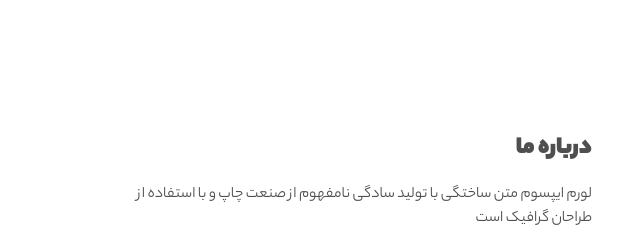
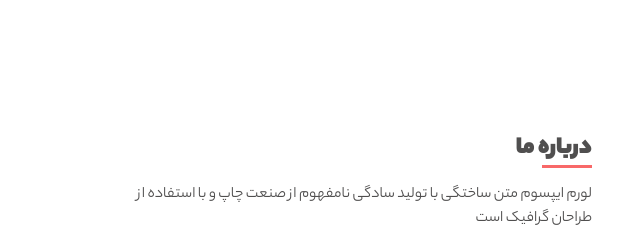
Before and after one commit to springtofigh/beauty-salon, a plain HTML site: page index.html in a window 1280 px wide. Shown: the part 694-934 px from the top of the page, 640-1280 px from the left. Drawn offline with nearby package versions, Linux system fonts and the light colour scheme; files whose address does not match are found by name.

Commit message:
add section title underline

```diff
--- a/css/style.css
+++ b/css/style.css
@@ -111,6 +111,17 @@ i {
 .section-title {
     font-size: var(--font-size-sm);
     margin-bottom: 15px;
+    position: relative;
+}
+
+.section-title:after {
+    content : "";
+    position : absolute;
+    width : 50px;
+    height : 3px;
+    background-color: var(--accent-clr);
+    bottom: 0;
+    right: 0;
 }
 
 /* === NAVBAR === */
```
